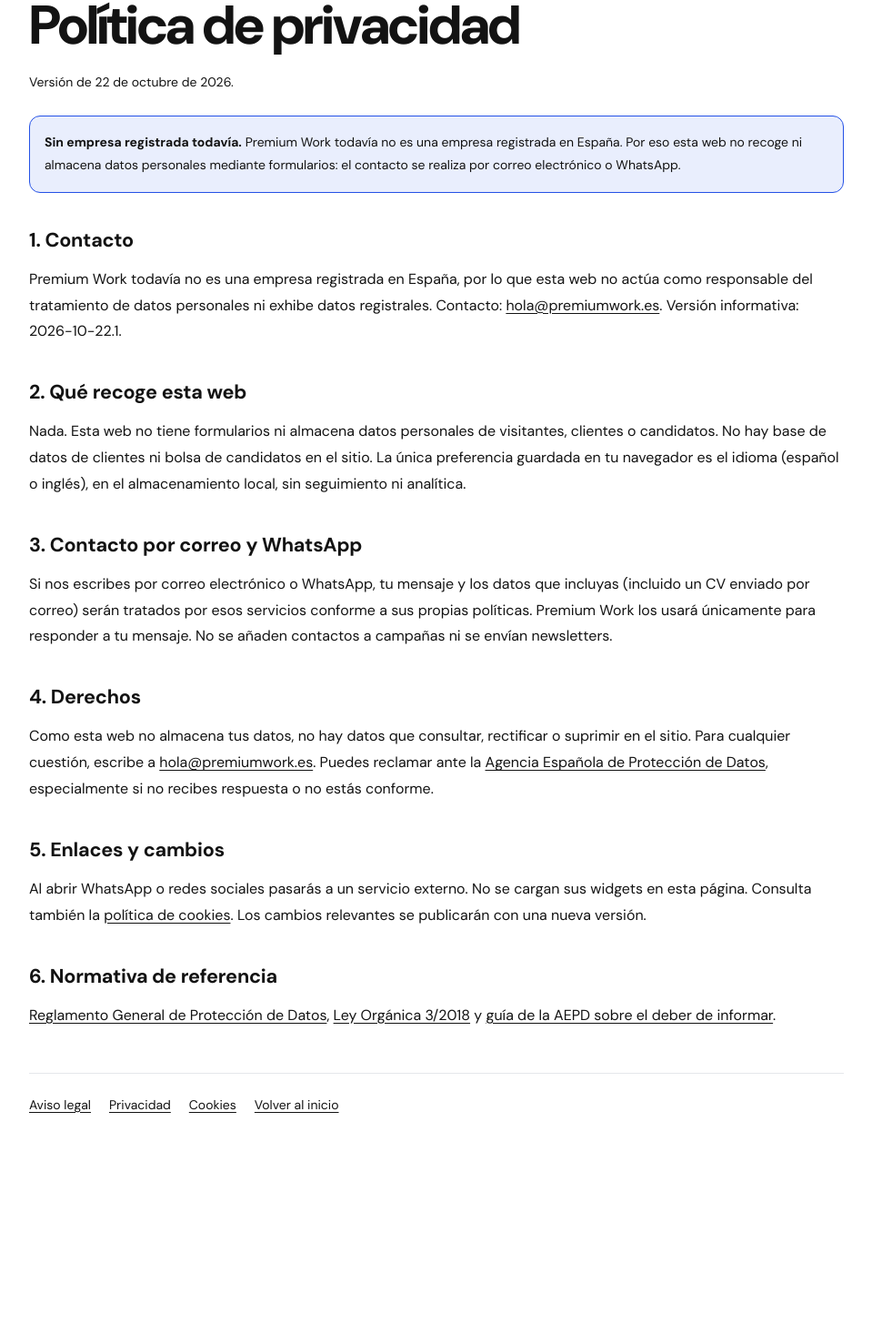
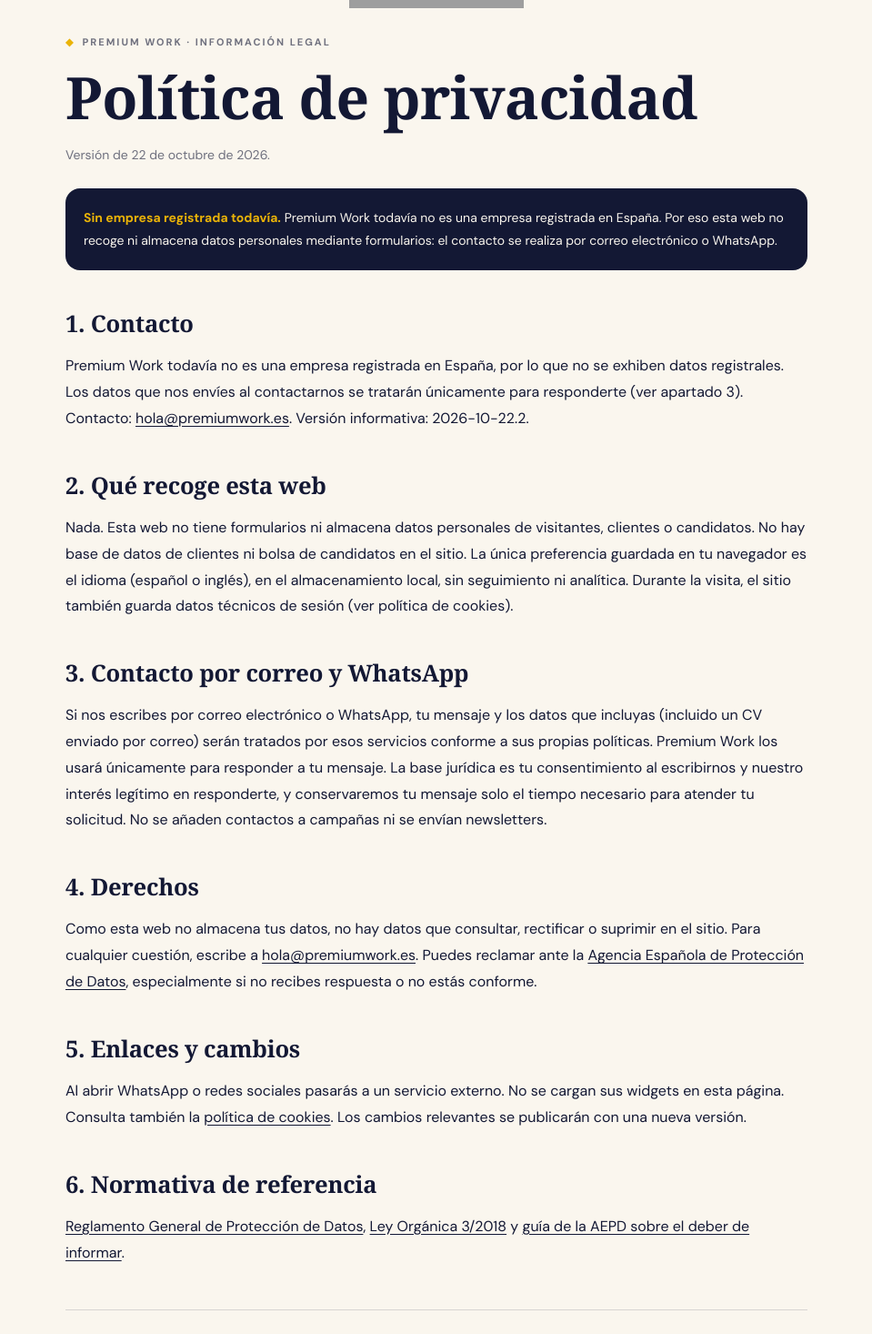
Before and after one commit to roxannaaguilera/premium-work-web, a Next.js app in the folder premium_work/: page /politica-de-privacidad in a window 1280 px wide. Shown: the part 171-1637 px from the top of the page at 91% size, without its empty margins (160-1119 px from the left). Before the commit the page ends 1491 px from the top, so only its background shows below. Built offline with nearby package versions, Linux system fonts and the light colour scheme; grey boxes are pictures that could not be loaded; a web font is replaced by a local one.

Commit message:
feat: restyle legal pages to current design and update legal copy

```diff
--- a/premium_work/app/aviso-legal/page.tsx
+++ b/premium_work/app/aviso-legal/page.tsx
@@ -11,7 +11,7 @@ export default function LegalNotice() {
     {es ? <>
       <h2>1. Titular del sitio</h2>
       <p>Este sitio presenta los servicios de Premium Work. El contacto se realiza por correo electrónico o WhatsApp.</p>
-      <dl><dt>Nombre comercial</dt><dd>Premium Work</dd><dt>Contacto</dt><dd><a href={`mailto:${legal.email}`}>{legal.email}</a></dd></dl>
+      <dl><dt>Nombre comercial</dt><dd>Premium Work</dd><dt>Contacto</dt><dd><a href={`mailto:${legal.email}`}>{legal.email}</a></dd><dt>Alojamiento</dt><dd>{legal.hosting}</dd></dl>
       <p>Premium Work todavía no es una empresa registrada en España, por lo que no se exhiben datos registrales ni de responsable del tratamiento. Esta información se completará conforme al artículo 10 de la <a href="https://www.boe.es/buscar/act.php?id=BOE-A-2002-13758#a10">Ley 34/2002 de servicios de la sociedad de la información y de comercio electrónico</a> cuando se complete el registro.</p>
       <h2>2. Uso del sitio</h2>
       <p>La consulta de la web es gratuita, sin perjuicio del coste de conexión contratado por el usuario. El contacto se realiza por correo electrónico o WhatsApp. No se permite introducir contenido ilícito, suplantar identidades, intentar acceder a datos ajenos ni comprometer la seguridad del servicio.</p>
@@ -28,7 +28,7 @@ export default function LegalNotice() {
     </> : <>
       <h2>1. Website owner</h2>
       <p>This website presents Premium Work's services. Contact is made by email or WhatsApp.</p>
-      <dl><dt>Trade name</dt><dd>Premium Work</dd><dt>Contact</dt><dd><a href={`mailto:${legal.email}`}>{legal.email}</a></dd></dl>
+      <dl><dt>Trade name</dt><dd>Premium Work</dd><dt>Contact</dt><dd><a href={`mailto:${legal.email}`}>{legal.email}</a></dd><dt>Hosting</dt><dd>{legal.hosting}</dd></dl>
       <p>Premium Work is not yet a company registered in Spain, so no registry details or controller data are displayed. This information will be completed in accordance with Article 10 of <a href="https://www.boe.es/buscar/act.php?id=BOE-A-2002-13758#a10">Law 34/2002 on information society services and electronic commerce</a> once registration is complete.</p>
       <h2>2. Use of the website</h2>
       <p>Browsing the website is free, without prejudice to the connection costs contracted by the user. Contact is made by email or WhatsApp. Introducing unlawful content, impersonating others, attempting to access third-party data or compromising the security of the service is not allowed.</p>
--- a/premium_work/app/globals.css
+++ b/premium_work/app/globals.css
@@ -228,7 +228,7 @@ body {
 .font-logo {
   font-family: "Playfair Display", ui-serif, Georgia, serif;
 }
-.legal-copy h2 { margin-top: 2.25rem; margin-bottom: .8rem; font-size: 1.35rem; font-weight: 700; letter-spacing: -.01em; }
+.legal-copy h2 { margin-top: 2.5rem; margin-bottom: .8rem; font-family: ui-serif, Georgia, Cambria, "Times New Roman", Times, serif; font-size: 1.6rem; font-weight: 700; letter-spacing: -.01em; }
 
 /* ——— Botones píldora estilo Contra ——— */
 .btn {
--- a/premium_work/app/politica-de-cookies/page.tsx
+++ b/premium_work/app/politica-de-cookies/page.tsx
@@ -11,7 +11,7 @@ export default function CookiesPolicy() {
       <h2>1. Qué son las cookies y tecnologías similares</h2>
       <p>Las cookies son archivos que un sitio guarda en el navegador. Otras tecnologías, como localStorage, también permiten recordar información. Esta política describe el almacenamiento utilizado por la aplicación de Premium Work.</p>
       <h2>2. Qué utiliza esta web</h2>
-      <p>No se han incorporado herramientas de analítica, píxeles publicitarios ni contenido incrustado de redes sociales. Esta web no guarda cookies. El único dato que se conserva en el almacenamiento local de tu navegador (localStorage) es tu preferencia de idioma (español o inglés), que eliges con el selector de idioma de la cabecera; no se usa para seguimiento ni analítica. Las fuentes y fotografías se sirven desde la propia web.</p>
+      <p>No se han incorporado herramientas de analítica, píxeles publicitarios ni contenido incrustado de redes sociales. Esta web no guarda cookies. El único dato que se conserva en el almacenamiento local de tu navegador (localStorage) es tu preferencia de idioma (español o inglés), que eliges con el selector de idioma de la cabecera. Además, durante tu visita el sitio usa el almacenamiento de sesión (sessionStorage) solo para recordar si ya viste la introducción y la animación de paso entre páginas; se borra al cerrar el navegador. Nada de esto se usa para seguimiento ni analítica. Las fuentes y fotografías se sirven desde la propia web.</p>
       <h2>3. Consentimiento</h2>
       <p>Esta web no muestra ningún aviso de cookies ni solicita tu consentimiento, porque no utiliza cookies ni tecnologías de seguimiento. Las reglas sobre consentimiento y sus excepciones se recogen en la <a href="https://www.aepd.es/guias/guia-cookies.pdf">Guía de cookies de la AEPD</a>.</p>
       <h2>4. Cambiar la elección</h2>
@@ -19,14 +19,14 @@ export default function CookiesPolicy() {
       <p>También puedes borrar los datos del sitio en los ajustes de privacidad de tu navegador. Esto no impide navegar.</p>
       <h2>5. Servicios externos y alcance del inventario</h2>
       <p>WhatsApp, Instagram, LinkedIn y Facebook solo se abren al pulsar sus enlaces; sus cookies se rigen por las políticas de esos sitios. Esta web no utiliza bases de datos ni guarda datos de formularios.</p>
-      <p>El inventario corresponde al código de esta versión. El titular debe comprobar si el alojamiento, CDN o servicios que se añadan al desplegar instalan almacenamiento adicional y actualizar la información antes de activarlo.</p>
+      <p>Si en el futuro se añaden herramientas de analítica o cookies no técnicas, actualizaremos esta política y, cuando sea necesario, pediremos tu consentimiento antes de activarlas.</p>
       <h2>6. Información adicional</h2>
       <p>Consulta el contacto en el <a href="/aviso-legal">aviso legal</a> y tus derechos en la <a href="/politica-de-privacidad">política de privacidad</a>.</p>
     </> : <>
       <h2>1. What cookies and similar technologies are</h2>
       <p>Cookies are files that a website stores in the browser. Other technologies, such as localStorage, can also remember information. This policy describes the storage used by the Premium Work application.</p>
       <h2>2. What this website uses</h2>
-      <p>No analytics tools, advertising pixels or embedded social media content have been added. This website does not store cookies. The only data kept in your browser's local storage (localStorage) is your language preference (Spanish or English), which you choose with the language selector in the header; it is not used for tracking or analytics. Fonts and photographs are served from the website itself.</p>
+      <p>No analytics tools, advertising pixels or embedded social media content have been added. This website does not store cookies. The only data kept in your browser's local storage (localStorage) is your language preference (Spanish or English), which you choose with the language selector in the header. In addition, during your visit the site uses session storage (sessionStorage) only to remember whether you have already seen the intro and the page-transition animation; it is deleted when you close the browser. None of this is used for tracking or analytics. Fonts and photographs are served from the website itself.</p>
       <h2>3. Consent</h2>
       <p>This website shows no cookie notice and does not request your consent, because it does not use cookies or tracking technologies. The rules on consent and its exceptions are set out in the <a href="https://www.aepd.es/guias/guia-cookies.pdf">AEPD cookie guide</a>.</p>
       <h2>4. Changing your choice</h2>
@@ -34,7 +34,7 @@ export default function CookiesPolicy() {
       <p>You can also delete the site's data in your browser's privacy settings. This does not prevent browsing.</p>
       <h2>5. External services and inventory scope</h2>
       <p>WhatsApp, Instagram, LinkedIn and Facebook only open when you click their links; their cookies are governed by those sites' policies. This website does not use databases and does not store form data.</p>
-      <p>The inventory corresponds to the code of this version. The owner must check whether hosting, CDN or services added when deploying install additional storage and update the information before enabling it.</p>
+      <p>If analytics tools or non-technical cookies are added in the future, we will update this policy and, where required, ask for your consent before enabling them.</p>
       <h2>6. Additional information</h2>
       <p>See the contact details in the <a href="/aviso-legal">legal notice</a> and your rights in the <a href="/politica-de-privacidad">privacy policy</a>.</p>
     </>}
--- a/premium_work/app/politica-de-privacidad/page.tsx
+++ b/premium_work/app/politica-de-privacidad/page.tsx
@@ -10,11 +10,11 @@ export default function PrivacyPolicy() {
   return <LegalPage title={es ? "Política de privacidad" : "Privacy policy"}>
     {es ? <>
       <h2>1. Contacto</h2>
-      <p>Premium Work todavía no es una empresa registrada en España, por lo que esta web no actúa como responsable del tratamiento de datos personales ni exhibe datos registrales. Contacto: <a href={`mailto:${legal.email}`}>{legal.email}</a>. Versión informativa: {PRIVACY_VERSION}.</p>
+      <p>Premium Work todavía no es una empresa registrada en España, por lo que no se exhiben datos registrales. Los datos que nos envíes al contactarnos se tratarán únicamente para responderte (ver apartado 3). Contacto: <a href={`mailto:${legal.email}`}>{legal.email}</a>. Versión informativa: {PRIVACY_VERSION}.</p>
       <h2>2. Qué recoge esta web</h2>
-      <p>Nada. Esta web no tiene formularios ni almacena datos personales de visitantes, clientes o candidatos. No hay base de datos de clientes ni bolsa de candidatos en el sitio. La única preferencia guardada en tu navegador es el idioma (español o inglés), en el almacenamiento local, sin seguimiento ni analítica.</p>
+      <p>Nada. Esta web no tiene formularios ni almacena datos personales de visitantes, clientes o candidatos. No hay base de datos de clientes ni bolsa de candidatos en el sitio. La única preferencia guardada en tu navegador es el idioma (español o inglés), en el almacenamiento local, sin seguimiento ni analítica. Durante la visita, el sitio también guarda datos técnicos de sesión (ver política de cookies).</p>
       <h2>3. Contacto por correo y WhatsApp</h2>
-      <p>Si nos escribes por correo electrónico o WhatsApp, tu mensaje y los datos que incluyas (incluido un CV enviado por correo) serán tratados por esos servicios conforme a sus propias políticas. Premium Work los usará únicamente para responder a tu mensaje. No se añaden contactos a campañas ni se envían newsletters.</p>
+      <p>Si nos escribes por correo electrónico o WhatsApp, tu mensaje y los datos que incluyas (incluido un CV enviado por correo) serán tratados por esos servicios conforme a sus propias políticas. Premium Work los usará únicamente para responder a tu mensaje. La base jurídica es tu consentimiento al escribirnos y nuestro interés legítimo en responderte, y conservaremos tu mensaje solo el tiempo necesario para atender tu solicitud. No se añaden contactos a campañas ni se envían newsletters.</p>
       <h2>4. Derechos</h2>
       <p>Como esta web no almacena tus datos, no hay datos que consultar, rectificar o suprimir en el sitio. Para cualquier cuestión, escribe a <a href={`mailto:${legal.email}`}>{legal.email}</a>. Puedes reclamar ante la <a href="https://www.aepd.es/derechos-y-deberes/ejerce-tus-derechos">Agencia Española de Protección de Datos</a>, especialmente si no recibes respuesta o no estás conforme.</p>
       <h2>5. Enlaces y cambios</h2>
@@ -23,11 +23,11 @@ export default function PrivacyPolicy() {
       <p><a href="https://eur-lex.europa.eu/eli/reg/2016/679/oj?locale=es">Reglamento General de Protección de Datos</a>, <a href="https://www.boe.es/buscar/act.php?id=BOE-A-2018-16673">Ley Orgánica 3/2018</a> y <a href="https://www.aepd.es/documento/guia-modelo-clausula-informativa.pdf">guía de la AEPD sobre el deber de informar</a>.</p>
     </> : <>
       <h2>1. Contact</h2>
-      <p>Premium Work is not yet a company registered in Spain, so this website does not act as a controller of personal data and does not display registry details. Contact: <a href={`mailto:${legal.email}`}>{legal.email}</a>. Informative version: {PRIVACY_VERSION}.</p>
+      <p>Premium Work is not yet a company registered in Spain, so no registry details are displayed. Any data you send us when contacting us will be processed only to reply to you (see section 3). Contact: <a href={`mailto:${legal.email}`}>{legal.email}</a>. Informative version: {PRIVACY_VERSION}.</p>
       <h2>2. What this website collects</h2>
-      <p>Nothing. This website has no forms and does not store personal data of visitors, clients or candidates. There is no client database or candidate pool on the site. The only preference saved in your browser is the language (Spanish or English), in local storage, with no tracking or analytics.</p>
+      <p>Nothing. This website has no forms and does not store personal data of visitors, clients or candidates. There is no client database or candidate pool on the site. The only preference saved in your browser is the language (Spanish or English), in local storage, with no tracking or analytics. During your visit, the site also stores technical session data (see cookie policy).</p>
       <h2>3. Contact by email and WhatsApp</h2>
-      <p>If you write to us by email or WhatsApp, your message and any data you include (including a CV sent by email) will be processed by those services under their own policies. Premium Work will use them only to reply to your message. Contacts are not added to campaigns and no newsletters are sent.</p>
+      <p>If you write to us by email or WhatsApp, your message and any data you include (including a CV sent by email) will be processed by those services under their own policies. Premium Work will use them only to reply to your message. The legal basis is your consent when writing to us and our legitimate interest in replying, and we will keep your message only as long as needed to handle your request. Contacts are not added to campaigns and no newsletters are sent.</p>
       <h2>4. Rights</h2>
       <p>As this website does not store your data, there is no data to access, rectify or erase on the site. For any question, write to <a href={`mailto:${legal.email}`}>{legal.email}</a>. You may complain to the <a href="https://www.aepd.es/derechos-y-deberes/ejerce-tus-derechos">Spanish Data Protection Agency</a>, especially if you receive no response or disagree.</p>
       <h2>5. Links and changes</h2>
--- a/premium_work/components/LegalPage.tsx
+++ b/premium_work/components/LegalPage.tsx
@@ -1,18 +1,32 @@
 "use client";
 
 import type { ReactNode } from "react";
-import { Navbar } from "@/components/Navbar";
+import FixedHeader from "@/components/chrome/FixedHeader";
+import { ServiceFooter } from "@/components/ServiceFooter";
 import { legalReady } from "@/lib/legal";
 import { useLang } from "@/components/i18n/lang";
 
 export function LegalPage({ title, children }: { title: string; children: ReactNode }) {
   const { t } = useLang();
-  return <><Navbar /><main className="min-h-screen bg-white px-5 pb-24 pt-32 text-[#131313] md:px-8"><article className="legal-copy mx-auto max-w-4xl">
-    <p className="eyebrow text-[#173aab]">{t("legal.eyebrow")}</p>
-    <h1 className="display mt-5 text-4xl md:text-6xl">{title}</h1>
-    <p className="mt-5 text-sm">{t("legal.version")}</p>
-    {!legalReady() && <p className="my-6 rounded-xl border border-[#2451e6] bg-[#e9eefd] p-4 text-sm"><strong>{t("legal.pendingTitle")}</strong> {t("legal.pending")}</p>}
-    {children}
-    <nav aria-label={t("legal.navAria")} className="mt-12 flex flex-wrap gap-5 border-t border-[#e5e7eb] pt-6 text-sm"><a href="/aviso-legal">{t("legal.notice")}</a><a href="/politica-de-privacidad">{t("legal.privacy")}</a><a href="/politica-de-cookies">{t("legal.cookies")}</a><a href="/">{t("legal.backHome")}</a></nav>
-  </article></main></>;
+  return <>
+    <FixedHeader />
+    <main className="bg-[#faf6ee] text-[#131834]">
+      <article className="legal-copy mx-auto max-w-4xl px-5 pt-44 pb-16 md:px-10 md:pt-52 md:pb-24">
+        <p className="eyebrow flex items-center gap-2 text-[#131834]/60">
+          <span className="text-[#eab308]" aria-hidden="true">◆</span> {t("legal.eyebrow")}
+        </p>
+        <h1 className="font-serif mt-5 text-[clamp(2.5rem,5vw,5rem)] leading-[0.95] font-semibold tracking-[-0.01em]">{title}</h1>
+        <p className="mt-5 text-sm text-[#131834]/60">{t("legal.version")}</p>
+        {!legalReady() && <p className="my-6 rounded-2xl bg-[#131834] p-5 text-sm leading-7 text-[#faf6ee]"><strong className="text-[#eab308]">{t("legal.pendingTitle")}</strong> {t("legal.pending")}</p>}
+        {children}
+        <nav aria-label={t("legal.navAria")} className="mt-12 flex flex-wrap gap-5 border-t border-[#131834]/15 pt-6 text-sm font-semibold">
+          <a className="underline underline-offset-4 transition-colors hover:text-[#eab308]" href="/aviso-legal">{t("legal.notice")}</a>
+          <a className="underline underline-offset-4 transition-colors hover:text-[#eab308]" href="/politica-de-privacidad">{t("legal.privacy")}</a>
+          <a className="underline underline-offset-4 transition-colors hover:text-[#eab308]" href="/politica-de-cookies">{t("legal.cookies")}</a>
+          <a className="underline underline-offset-4 transition-colors hover:text-[#eab308]" href="/">{t("legal.backHome")}</a>
+        </nav>
+      </article>
+    </main>
+    <ServiceFooter />
+  </>;
 }
--- a/premium_work/lib/legal.ts
+++ b/premium_work/lib/legal.ts
@@ -25,7 +25,7 @@ export const legal = {
   reviewed: true,
 };
 
-export const PRIVACY_VERSION = "2026-10-22.1";
+export const PRIVACY_VERSION = "2026-10-22.2";
 
 export function legalReady() {
   return (
```
